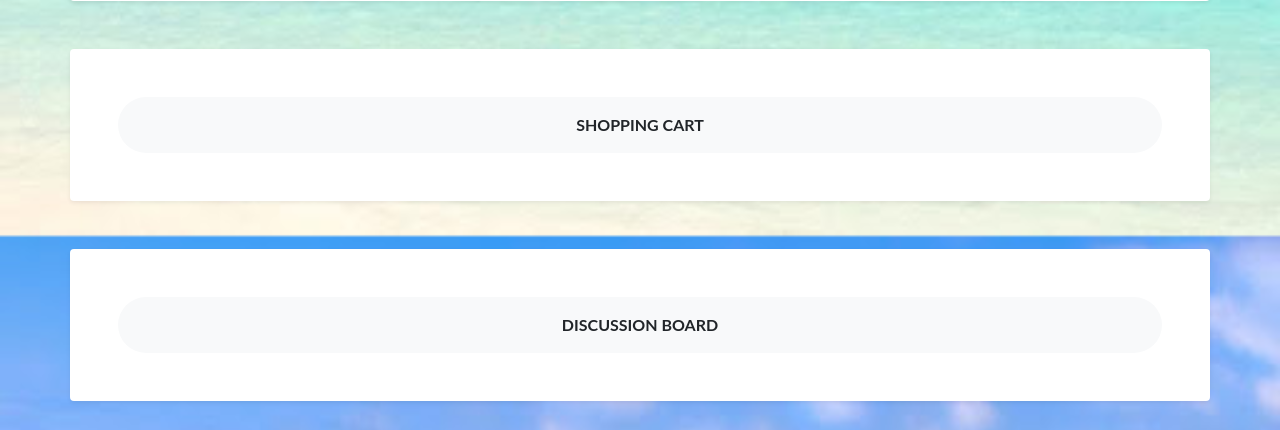
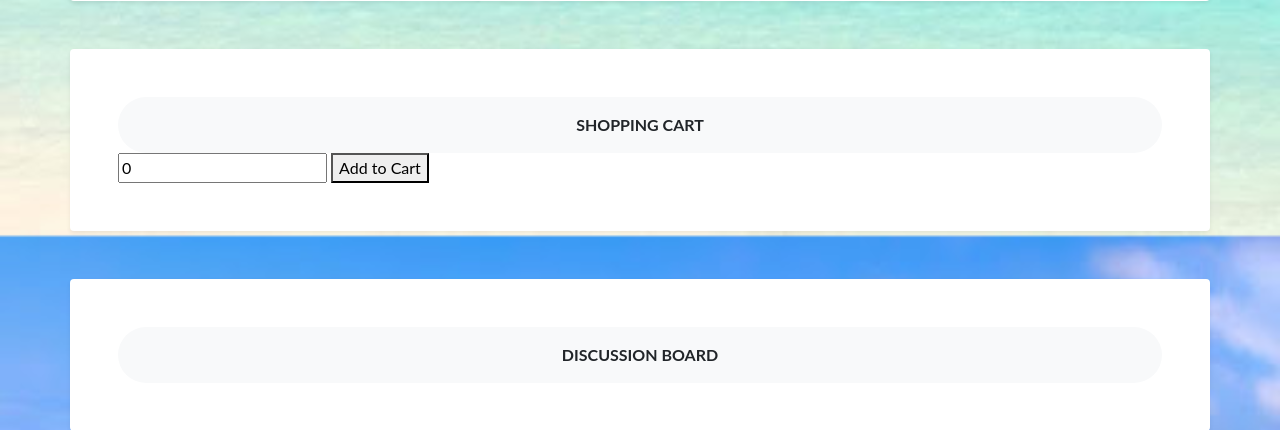
Before and after one commit to jmuratov98/CSC322-Project, a Django app: page /menu/6/ in a window 1280 px wide. Shown: the part 564-994 px from the top of the page. Run offline with Django 3.2, Linux system fonts and the light colour scheme; a user stored in the database is signed in; data comes from the database, SQL or seed files in the repository; both versions use the stored data as it was after the commit; some libraries are stand-ins or nearby versions.

Commit message:
Finished adding/remove to/from cart

```diff
--- a/cuisino/restaurant/views.py
+++ b/cuisino/restaurant/views.py
@@ -1,5 +1,5 @@
 from django.shortcuts import render, redirect
-from restaurant.models import MenuItems, Order
+from restaurant.models import MenuItems, Order, OrderDetails
 from restaurant.forms import MenuForm
 from django.urls import reverse
 from django.contrib.auth.decorators import login_required
@@ -16,6 +16,7 @@ def index(request):
     }
     return render(request, 'restaurant/index.html', options)
 
+@login_required
 def register(request):
 
     registered_menuitem = False
@@ -51,23 +52,28 @@ def register(request):
                            'registered_menuitem':registered_menuitem,
                            'edit': False})
 
+@login_required
 def menuitem(request, id):
     item = MenuItems.objects.get(itemID=id)
+    try:
+        orderedItem = Order.objects.get(id=request.user.id, ordered=False).items.get(itemID=id)
+    except:
+        orderedItem = None
 
     registered_menuitem = False
 
     if request.method == 'POST':
-        if request.user == request.user.CHEF or request.user == request.user.ADMIN:
-            menu_form = MenuForm(data=request.POST, files=request.FILES, instance=item)
-            if menu_form.is_valid():
-                menuitem = menu_form.save()
-                menuitem.save()
-                registered_menuitem = True
+        menu_form = MenuForm(data=request.POST, files=request.FILES, instance=item)
+        if menu_form.is_valid():
+            menuitem = menu_form.save()
+            menuitem.save()
+            registered_menuitem = True
     elif request.method == 'GET':
         menu_form = MenuForm(initial=item)
 
-    return render(request, 'restaurant/item.html', { 'menu_form': menu_form, 'registered_menuitem': registered_menuitem, 'id': id, 'edit': True })
+    return render(request, 'restaurant/item.html', { 'menu_form': menu_form, 'registered_menuitem': registered_menuitem, 'id': id, 'edit': True, 'orderedItem': orderedItem })
 
+@login_required
 def delete(request, id):
     item = MenuItems.objects.get(itemID=id)
     if request.method == 'POST':
@@ -85,8 +91,18 @@ def cart(request):
         order = None
     return render(request, 'restaurant/cart.html', { 'order': order })
 
+@login_required
 def add_to_cart(request, itemID, quantity):
-    pass
+    order = Order.objects.get_or_create(id=request.user.id, ordered=False)[0]
+    menuitem = MenuItems.objects.get(itemID=itemID)
+    if order.items.filter(itemID=itemID).exists():
+        order.items.filter(itemID=itemID).update(itemQuantity=quantity)
+    else:
+        item = OrderDetails.objects.create(itemID=itemID, itemQuantity=quantity, amount=menuitem.itemPrice)
+        order.items.add(item)
+    return redirect('/menu/cart')
 
+@login_required
 def remove_from_cart(request, itemID):
-    pass
+    OrderDetails.objects.filter(itemID=itemID).delete()
+    return redirect('/menu/cart')
--- a/cuisino/templates/restaurant/cart.html
+++ b/cuisino/templates/restaurant/cart.html
@@ -47,7 +47,7 @@
                                     </th>
                                     <td class="border-0 align-middle"><strong>${{ item.itemID.itemPrice }}</strong></td>
                                     <td class="border-0 align-middle"><strong>{{ item.itemQuantity  }}</strong></td>
-                                    <td class="border-0 align-middle"><a href="#" class="text-dark"><i class="fa fa-trash"></i></a></td>
+                                    <td class="border-0 align-middle"><a href="/menu/cart/remove/{{item.itemID.itemID}}" class="text-dark"><i class="fa fa-trash"></i></a></td>
                                 </tr>
                                 {% endfor %}
                             </tbody>
--- a/cuisino/templates/restaurant/item.html
+++ b/cuisino/templates/restaurant/item.html
@@ -24,7 +24,12 @@
             </div>
             <div class="col-lg-12 p-5 bg-white rounded shadow-sm mb-5">
                 <div class="bg-light rounded-pill px-4 py-3 text-uppercase font-weight-bold text-center">Shopping cart</div>
-
+                {% if orderedItem == None %}
+                    <input type="number" id="quantity" value="0">
+                {% else %}
+                    <input type="number" id="quantity" value="{{ orderedItem.itemQuantity }}">
+                {% endif %}
+                <button class="add-to-cart-button">Add to Cart</button>
             </div>
             <div class="col-lg-12 p-5 bg-white rounded shadow-sm mb-5">
                 <div class="bg-light rounded-pill px-4 py-3 text-uppercase font-weight-bold text-center">Discussion board</div>
@@ -32,6 +37,15 @@
         </div>
     {% endif %}
 </div>
+<script>
+const BUTTON = document.querySelector(".add-to-cart-button");
+const INPUT = document.querySelector("#quantity");
+
+BUTTON.addEventListener("click", (e) => {
+    e.preventDefault();
+    window.location.href = `/menu/cart/add/{{id}}/${INPUT.value}`;
+});
+</script>
 
 {% endblock body_block %}
 
```
Also changed, not shown: cuisino/db.sqlite3.
